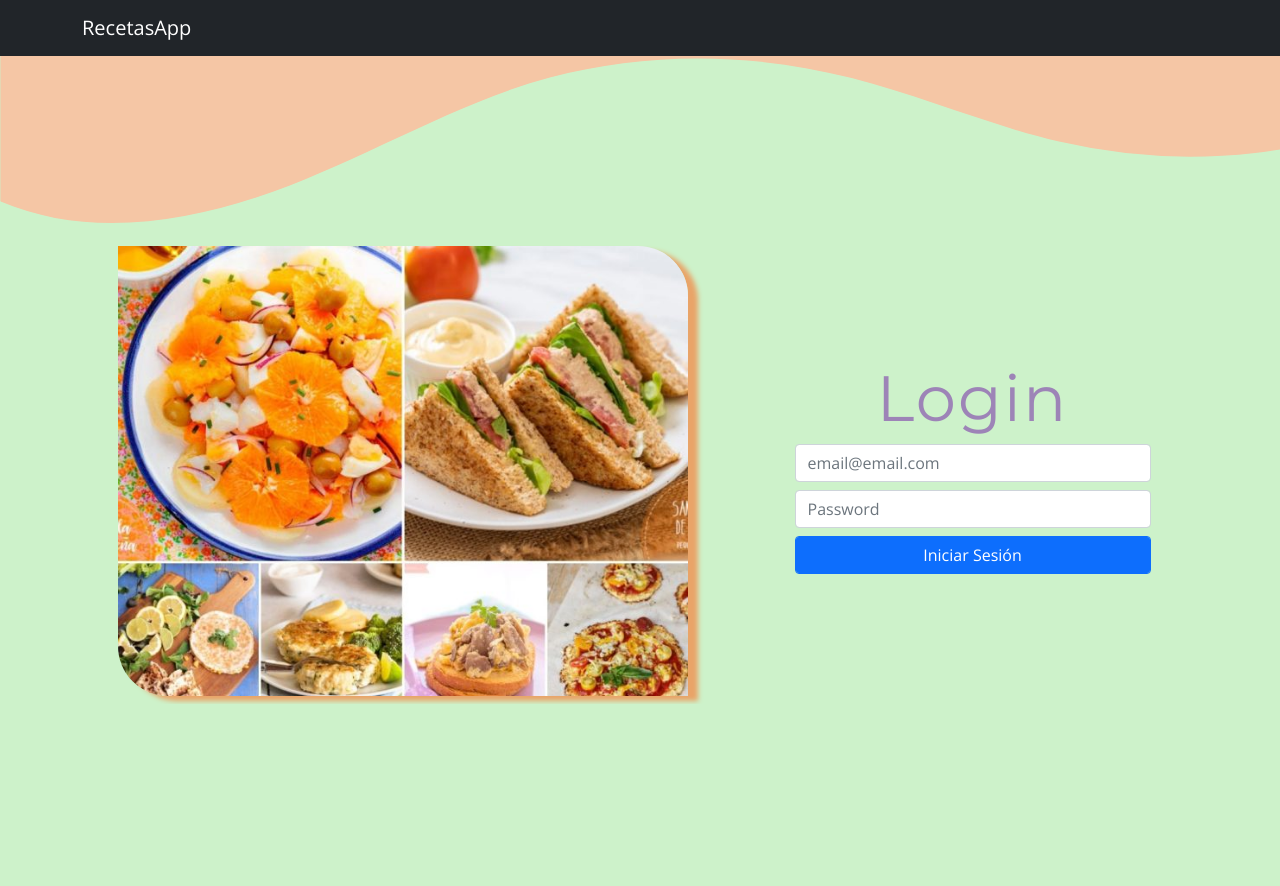
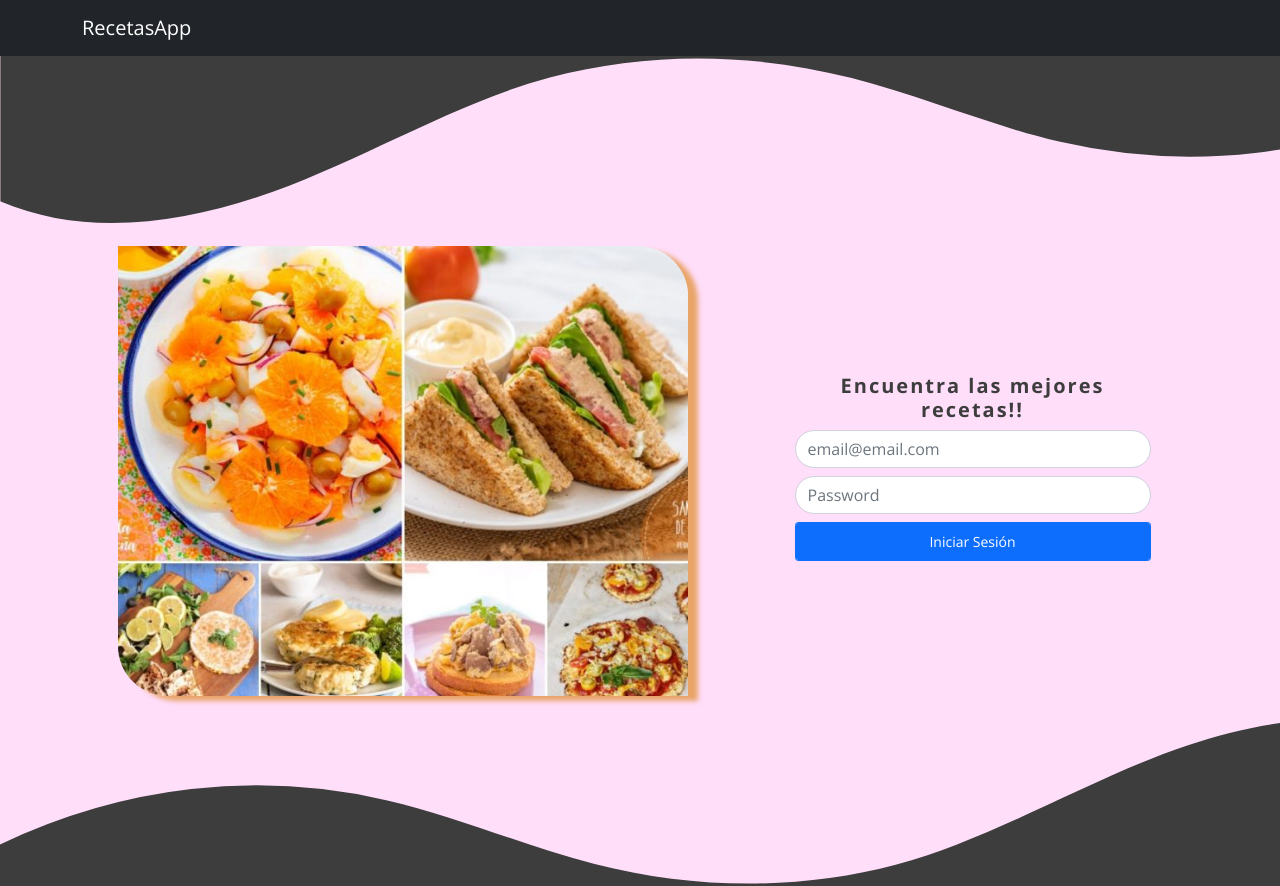
Before and after one commit to Diegocs2410/recetas-app, a React (Create React App) app: page / in a window 1280 px wide. Before the commit the page ends 800 px from the top, so only its background shows below. Built offline with nearby package versions, Linux system fonts and the light colour scheme; a web font is replaced by a local one.

Commit message:
Cambio colores login y letrero login

```diff
--- a/src/components/Login.jsx
+++ b/src/components/Login.jsx
@@ -31,11 +31,10 @@ export const Login = () => {
   return (
     <div style={{ overflow: 'hidden' }}>
       <svg
-        id='svg-login'
         preserveAspectRatio='none'
         viewBox='0 0 1200 120'
         xmlns='http://www.w3.org/2000/svg'
-        style={{ fill: '#F5C6A5', width: '113%', height: 182, transform: 'scaleX(-1)' }}
+        style={{ fill: '#3e3d3d', width: '113%', height: 182, transform: 'scaleX(-1)' }}
       >
         <path d='M321.39 56.44c58-10.79 114.16-30.13 172-41.86 82.39-16.72 168.19-17.73 250.45-.39C823.78 31 906.67 72 985.66 92.83c70.05 18.48 146.53 26.09 214.34 3V0H0v27.35a600.21 600.21 0 00321.39 29.09z' />
       </svg>
@@ -43,11 +42,11 @@ export const Login = () => {
         <div className='row '>
           <div className='col-md-8 col-lg-6 imgLogin order-2 order-md-0 order-lg-0 m-2 mx-auto'></div>
           <div className='col-md-4 m-2 my-md-auto mx-md-auto order-0 order-md-1'>
-            <h2 className='display-3 text-center title-login'>Login</h2>
+            <h2 className='text-center title-login'>Encuentra las mejores recetas!!</h2>
             <form onSubmit={hanldeSubmit}>
               <input
                 type='email'
-                className='form-control mt-2'
+                className='form-control mt-2 rounded-pill'
                 placeholder='email@email.com'
                 name='email'
                 value={userData.email}
@@ -55,19 +54,34 @@ export const Login = () => {
               />
               <input
                 type='password'
-                className='form-control mt-2'
+                className='form-control mt-2 rounded-pill'
                 placeholder='Password'
                 name='password'
                 value={userData.password}
                 onChange={handleOnChange}
               />
-              <button type='submit' className='btn btn-primary form-control my-2'>
+              <button type='submit' className='btn btn-primary form-control my-2 btn-sm p-2'>
                 Iniciar Sesión
               </button>
             </form>
           </div>
         </div>
       </div>
+      <div style={{ overflow: 'hidden' }}>
+        <svg
+          preserveAspectRatio='none'
+          viewBox='0 0 1200 120'
+          xmlns='http://www.w3.org/2000/svg'
+          style={{
+            fill: '#3e3d3d',
+            width: '113%',
+            height: 182,
+            transform: 'rotate(180deg) scaleX(-1)',
+          }}
+        >
+          <path d='M321.39 56.44c58-10.79 114.16-30.13 172-41.86 82.39-16.72 168.19-17.73 250.45-.39C823.78 31 906.67 72 985.66 92.83c70.05 18.48 146.53 26.09 214.34 3V0H0v27.35a600.21 600.21 0 00321.39 29.09z' />
+        </svg>
+      </div>
     </div>
   );
 };
--- a/src/index.css
+++ b/src/index.css
@@ -5,7 +5,7 @@
   font-family: 'Open Sans', sans-serif;
 }
 body {
-  background-color: #cdf2ca !important;
+  background-color: #FFDEFA !important;
 }
 /* @media screen and (min-width: 768px) {
   .container .row {
@@ -67,10 +67,9 @@ body {
   background: url(./img/waveDiv.svg);
 }
 .title-login {
-  font-family: 'Montserrat Alternates', sans-serif;
   letter-spacing: 2px;
-  color: #9d84b7;
-  font-size: 30px;
+  color: #3e3d3d;
+  font-size: 20px;
   font-weight: 900;
 }
 @media screen and (max-width: 768px) {
```
